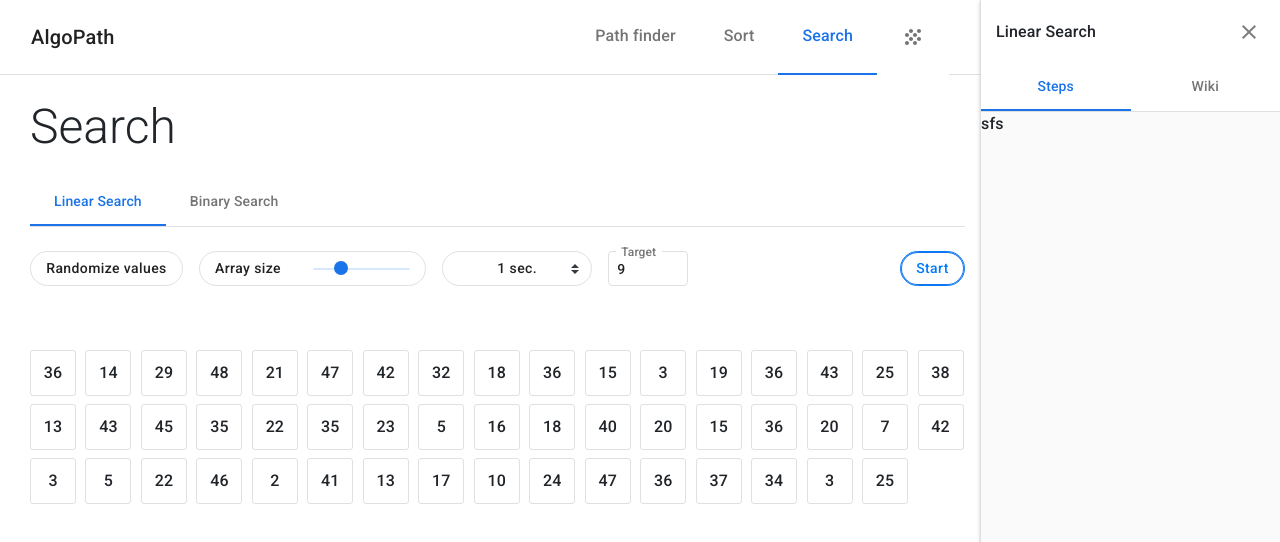
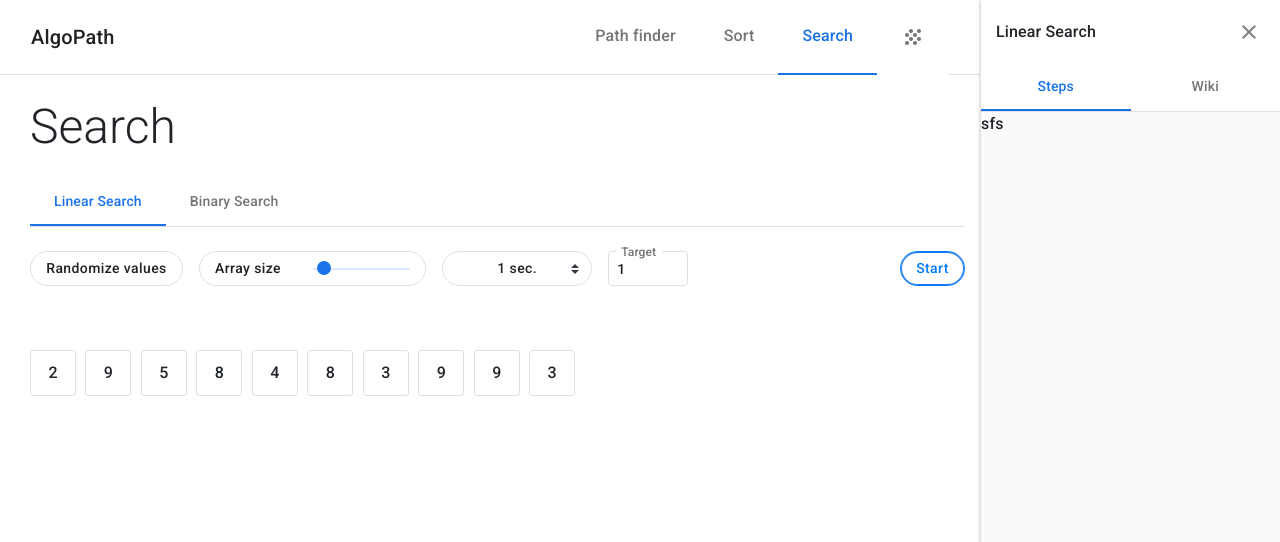
Before and after one commit to m-reyes-h/algopath, a React (Create React App) app: page / in a window 1280 px wide. Shown: the top 542 px of the page. Built offline with nearby package versions, Linux system fonts and the light colour scheme.

Commit message:
Use Recoil to manage linear search configuration state

```diff
--- a/src/containers/LinearSearch/components/Config.js
+++ b/src/containers/LinearSearch/components/Config.js
@@ -1,56 +1,54 @@
 import React from "react";
-import { useRecoilState } from "recoil";
 import { Form } from "react-bootstrap";
-import { randomArray, randomValue } from "../../../utils/common";
-import linearSearchAtom from "../../../state/linearSearch";
-import linearSearchAlgorithm from "../../../utils/LinearSearchAlgorithm";
+import { randomArray } from "../../../utils/common";
+import { useRecoilValue, useSetRecoilState } from "recoil";
+import { lsValues, lsConfig } from "../state/atoms";
 
 // Component ----------------------------------------------------------
 
 function Config() {
-  const [rState, setRState] = useRecoilState(linearSearchAtom);
-  const [arraySize, setArraySize] = React.useState(rState.valueSize);
-  const [target, setTarget] = React.useState(rState.target);
-  const [speed, setSpeed] = React.useState(rState.speed);
+  const lsValuesState = useRecoilValue(lsValues);
+  const lsValuesUpdate = useSetRecoilState(lsValues);
+  const lsConfigState = useRecoilValue(lsConfig);
+  const lsConfigUpdate = useSetRecoilState(lsConfig);
+
+  const [arraySize, setArraySize] = React.useState(lsValuesState.arraySize);
+  const [target, setTarget] = React.useState(lsConfigState.target);
+  const [speed, setSpeed] = React.useState(lsConfigState.speed);
 
   const handleRandomize = () => {
-    const newTarget = randomValue(arraySize);
-    const valuesArr = randomArray(1, arraySize);
-
-    setRState((prevState) => ({
-      ...prevState,
-      target: newTarget,
-      values: valuesArr,
+    const newValues = randomArray(1, lsValuesState.arraySize);
+    lsValuesUpdate((prev) => ({
+      ...prev,
+      values: newValues,
     }));
-
-    setTarget(newTarget);
   };
-
-  React.useEffect(() => {
-    handleRandomize();
-  }, [arraySize]);
 
   const handleArraySize = (e) => {
     const { value } = e.target;
-    setRState((prevState) => ({ ...prevState, valueSize: value }));
     setArraySize(value);
+    lsValuesUpdate((prev) => ({
+      ...prev,
+      arraySize: value,
+    }));
   };
 
   const handleTarget = (e) => {
     const { value } = e.target;
-    setRState((prevState) => ({ ...prevState, target: value }));
     setTarget(value);
+    lsConfigUpdate((prev) => ({
+      ...prev,
+      target: value,
+    }));
   };
 
-  // todo speed must be delete the sorting speed  to be a label like an input
-  const handleSpeed = (e) => {
-    const value = parseInt(e.target.value, 10);
-    setRState((prevState) => ({ ...prevState, speed: value }));
-    setSpeed(value);
-  };
-
-  const handleStart = () => {
-    linearSearchAlgorithm(rState, target, setRState);
+  const hanldeSpeed = (e) => {
+    const val = parseInt(e.target.value, 10);
+    setSpeed(val);
+    lsConfigUpdate((prev) => ({
+      ...prev,
+      speed: val,
+    }));
   };
 
   // --------------------------------------------------------------------
@@ -85,8 +83,8 @@ function Config() {
         as="select"
         size="sm"
         custom
-        onChange={handleSpeed}
         value={`${speed} sec.`}
+        onChange={hanldeSpeed}
         className="btn btn-outline-secondary "
         style={{ width: "150px" }}
       >
@@ -122,11 +120,7 @@ function Config() {
 
       {/* Start */}
       <div className="ml-auto">
-        <button
-          type="button"
-          className="btn btn-sm btn-outline-primary"
-          onClick={handleStart}
-        >
+        <button type="button" className="btn btn-sm btn-outline-primary">
           Start
         </button>
       </div>
--- a/src/containers/LinearSearch/components/Grid.js
+++ b/src/containers/LinearSearch/components/Grid.js
@@ -1,8 +1,7 @@
 import React from "react";
 import styled from "styled-components";
-import { useRecoilState } from "recoil";
-import linearSearchAtom from "../../../state/linearSearch";
-import { randomArray } from "../../../utils/common";
+import { useRecoilValue } from "recoil";
+import { lsValuesSelector } from "../state/selectors";
 
 // Style --------------------------------------------------------------
 
@@ -24,18 +23,13 @@ const GridSt = styled.div`
 // Component ----------------------------------------------------------
 
 function Grid() {
-  const [rState, setRState] = useRecoilState(linearSearchAtom);
-
-  React.useEffect(() => {
-    const values = randomArray(1, rState.valueSize);
-    setRState({ ...rState, values });
-  }, []);
+  const { values } = useRecoilValue(lsValuesSelector);
 
   // --------------------------------------------------------------------
 
   return (
     <GridSt className="grid">
-      {rState.values.map((value, index) => (
+      {values.map((value, index) => (
         <div
           key={index}
           className="box border d-inline-flex justify-content-center align-items-center"
--- /dev/null
+++ b/src/containers/LinearSearch/state/atoms.js
@@ -0,0 +1,20 @@
+import { atom } from "recoil";
+
+export const lsValues = atom({
+  key: "lsValues",
+  default: {
+    values: [],
+    arraySize: 10,
+  },
+});
+
+export const lsConfig = atom({
+  key: "lsConfig",
+  default: {
+    target: 1,
+    speed: 1,
+
+    // needed for UI
+    current: -1,
+  },
+});
--- /dev/null
+++ b/src/containers/LinearSearch/state/selectors.js
@@ -0,0 +1,13 @@
+/* eslint-disable import/prefer-default-export */
+import { selector } from "recoil";
+import { lsValues } from "./atoms";
+import { randomArray } from "../../../utils/common";
+
+export const lsValuesSelector = selector({
+  key: "linearSearchState",
+  get: ({ get }) => {
+    const ls = get(lsValues);
+    const values = randomArray(1, ls.arraySize);
+    return { ...ls, values };
+  },
+});
--- a/src/state/linearSearch.js
+++ /dev/null
@@ -1,16 +0,0 @@
-import { atom } from "recoil";
-
-const LinearSearch = atom({
-  key: "linearSearch",
-  default: {
-    values: [],
-    valueSize: 50,
-    target: 1,
-    speed: 1,
-
-    // needed for UI
-    current: -1,
-  },
-});
-
-export default LinearSearch;
```
